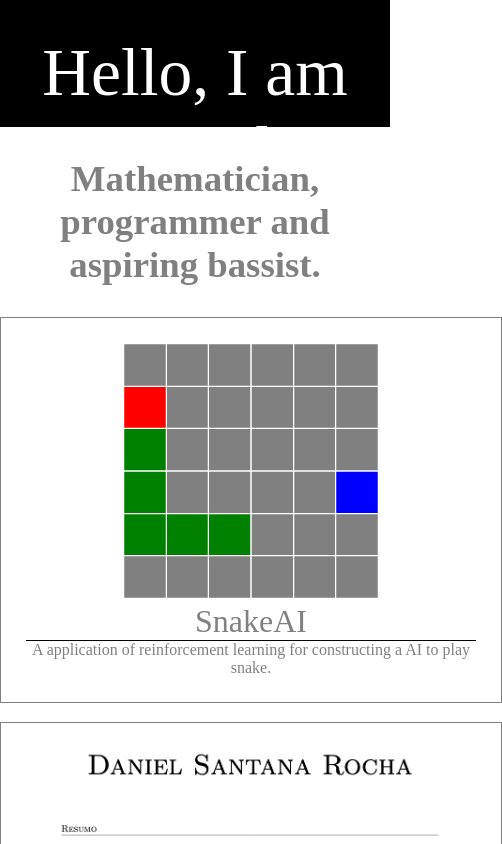
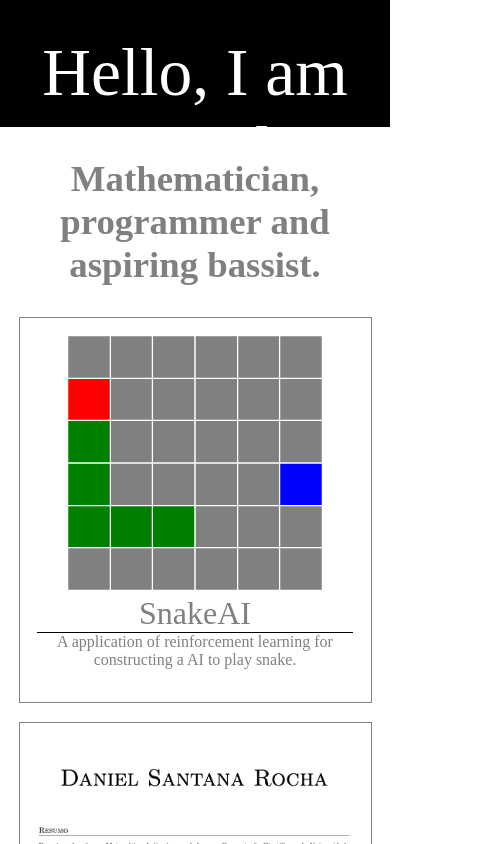
Before and after one commit to DanielSanRocha/danielsanrocha.me, a Nuxt app: page / in a window 390 px wide. Shown: the top 844 px of the page, 502 px wide, since content can reach past the window. Built offline with nearby package versions, Linux system fonts and the light colour scheme.

Commit message:
Melhorado o CSS e marretado o endereço do modelo.

```diff
--- a/components/index.vue
+++ b/components/index.vue
@@ -66,7 +66,7 @@ ul li {
 @media (max-width: 800px) {
   ul li {
     display: block;
-    width: 500px;
+    width: 90%;
     margin: 5% auto;
   }
 }
--- a/components/snakeai.vue
+++ b/components/snakeai.vue
@@ -44,11 +44,8 @@ export default {
     };
   },
   mounted: async function() {
-    const host = window.location.host;
-    const protocol = window.location.protocol;
-
     this.model = await tf.loadLayersModel(
-      `${protocol}//${host}/snakeai_brain/model.json`
+      "https://danielsanrocha.github.io/snakeai_brain/model.json"
     );
 
     this.playInterval = setInterval(
@@ -228,10 +225,9 @@ export default {
 
 <style scoped>
 .snakeai-wrapper {
-  max-width: 1000px;
+  width: 800px;
   padding: 0;
   margin: 5% auto;
-  width: 90%;
   text-align: center;
   display: inline-flex;
 }
@@ -281,6 +277,7 @@ export default {
 
 @media (max-width: 900px) {
   .snakeai-wrapper {
+    max-width: 400px;
     width: 100%;
     padding: 0;
     margin-top: 5%;
--- a/layouts/index.vue
+++ b/layouts/index.vue
@@ -16,4 +16,37 @@ export default {
 </script>
 
 <style @scoped>
+body {
+  margin: 0;
+  padding: 0;
+  position: absolute;
+  left: 0;
+  top: 0;
+  height: 100%;
+  width: 100%;
+}
+
+#navtop {
+  margin: 0;
+  position: absolute;
+  height: 15vh;
+  width: 100%;
+  top: 0em;
+}
+
+.wrapper {
+  display: flex;
+  position: relative;
+  width: 100%;
+  top: 15vh;
+}
+
+.home-page {
+  margin-top: 5%;
+}
+
+.home-page img {
+  width: 5em;
+  height: 5em;
+}
 </style>
```
